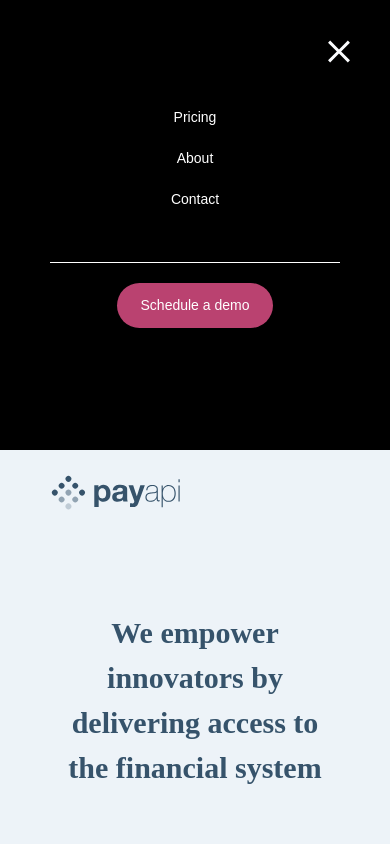
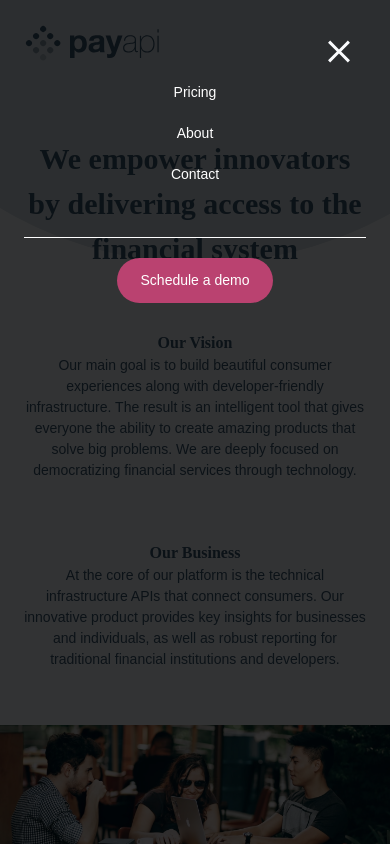
Before and after one commit to Hannahadora/Pay-api-react-app, a React (Create React App) app: page /about in a window 390 px wide. Both pictures are taken after a click on the picture 326 px from the left and 38 px from the top of the page. Shown: the top 844 px of the page. Built offline with nearby package versions, Linux system fonts and the light colour scheme.

Commit message:
mobile navbar

```diff
--- a/src/assets/css/main.css
+++ b/src/assets/css/main.css
@@ -129,6 +129,10 @@
   .nav_list-item {
     display: none;
   }
+  .nav-links > a {
+    margin-right: 0px;
+  }
+
 }
 
 .about-intro-section {
--- a/src/assets/css/style.css
+++ b/src/assets/css/style.css
@@ -22,7 +22,10 @@ p {
 }
 
 input:focus {
-  outline: none;
+  outline: none !important;
+}
+textarea:focus {
+  outline: none !important;
 }
 
 .app-container {
@@ -72,12 +75,12 @@ input:focus {
 
 @media screen and (max-width: 1300px) {
   .app-container {
-    padding: 75px 50px;
+    padding: 70px 50px;
   }
 }
 
 
-@media screen and(max-width: 768px) {
+@media screen and (max-width: 768px) {
   h1 {
     font-size: 40px;
   }
@@ -89,5 +92,7 @@ input:focus {
   p {
     font-size: 14px;
   }
-
+  .app-container {
+    padding: 50px 24px;
+  }
 }
--- a/src/components/FooterComponent.jsx
+++ b/src/components/FooterComponent.jsx
@@ -18,7 +18,7 @@ const FooterComponent = () => {
 
       <div className="bg-[#1b262f]">
         <div className="app-container">
-          <nav className="app-navbar py-[30px] flex lg:flex-row flex-col items-center lg:justify-between justify-center">
+          <nav className="app-navbar lg:py-[30px] flex lg:flex-row flex-col items-center lg:justify-between justify-center">
             <ul className="nav-links flex lg:flex-row flex-col items-center lg:justify-between justify-center lg:mb-0 mb-[40px]">
               <a href="/">
                 <li className=" lg:mb-0 mb-[40px]">
--- a/src/components/Layout.jsx
+++ b/src/components/Layout.jsx
@@ -1,4 +1,4 @@
-import React , { useState} from "react";
+import React, { useState } from "react";
 import FooterComponent from "./FooterComponent";
 import MobileNavBar from "./MobileNavBar";
 import NavBar from "./NavBar";
@@ -15,7 +15,11 @@ const Layout = ({ children }) => {
 
   return (
     <div className="bg-[#edf3f8]">
-      {mobileNav && <MobileNavBar onMobileNavClose={closeMobileNav} />}
+      {mobileNav && (
+        <div className="absolute top-[0] w-full h-[100vh] left-[0]">
+          <MobileNavBar onMobileNavClose={closeMobileNav} />
+        </div>
+      )}
       <NavBar onMobileNavOpen={openMobileNav} mobileNav={mobileNav} />
       {children}
       <FooterComponent />
--- a/src/components/MobileNavBar.jsx
+++ b/src/components/MobileNavBar.jsx
@@ -11,7 +11,8 @@ const MobileNavBar = ({onMobileNavClose}) => {
   };
 
   return (
-    <div className="relative bg-[#000] app-container h-[450px] z-[50]">
+    <div className="absolute top-0 bottom-0 left-0 right-0 w-full bg-[#000000c9] h-[screen] z-[50]">
+    <div className="relative app-container">
       <div className="absolute top-[40px] right-[40px] flex items-center justify-end">
         <img
           className="cursor-pointer menu-icon"
@@ -38,6 +39,7 @@ const MobileNavBar = ({onMobileNavClose}) => {
         </div>
       </nav>
     </div>
+    </div>
   );
 };
 
--- a/src/components/NavBar.jsx
+++ b/src/components/NavBar.jsx
@@ -14,7 +14,7 @@ function NavBar({onMobileNavOpen, mobileNav}) {
 
   return (
     <div className="">
-      <div className="z-[10] absolute right-0 top-0 overflow-hidden w-[700px] h-[700px]">
+      <div className="z-[10] absolute right-0 lg:top-0 top-[-142px] overflow-hidden w-[700px] lg:h-[700px] h-[410px]">
         <div className="absolute right-[-200px] lg:top-[-200px] top-[-375px]">
           <img src={CirclePattern} className="w-full z-[-50]" alt="circle-bg" />
         </div>
@@ -22,7 +22,7 @@ function NavBar({onMobileNavOpen, mobileNav}) {
 
       <div className="app-container py-6">
         <nav className="app-navbar">
-          <ul className="nav-links">
+          <ul className="nav-links z-[20]">
             <a href="/">
               <li>
                 <img src={AppLogo} />
@@ -39,7 +39,7 @@ function NavBar({onMobileNavOpen, mobileNav}) {
             </a>
           </ul>
 
-          <div className="navbar-btn z-[50]">
+          <div className="navbar-btn z-[20]">
             <ButtonComponent title={"Schedule a demo"} pry={"pry-btn"} onClick={() => navigate('/signup')} />
           </div>
           {!mobileNav && (
--- a/src/pages/About.jsx
+++ b/src/pages/About.jsx
@@ -34,7 +34,7 @@ const About = () => {
           </div>
         </div>
       </div>
-      <div className="my-[60px]">
+      <div className="lg:my-[60px] my-[5px]">
         <img src={teamMembersPhoto} alt="teamMembersPhoto" />
       </div>
       <div className="app-container">
```
Also changed, not shown: src/components/Contact.jsx/PartnersGrid.jsx (+8 -8 lines).
